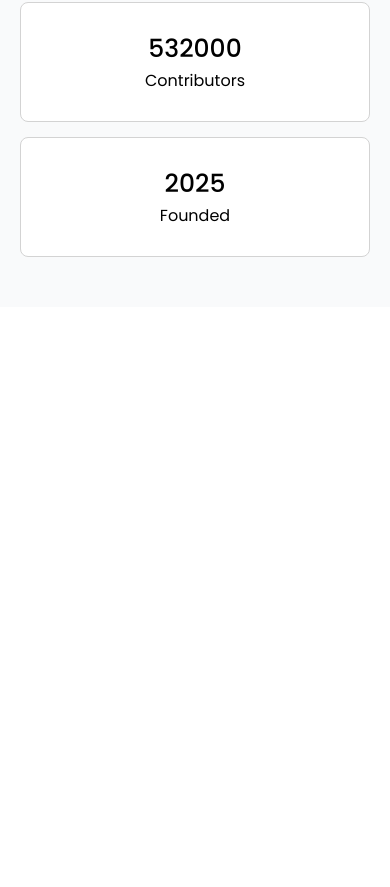
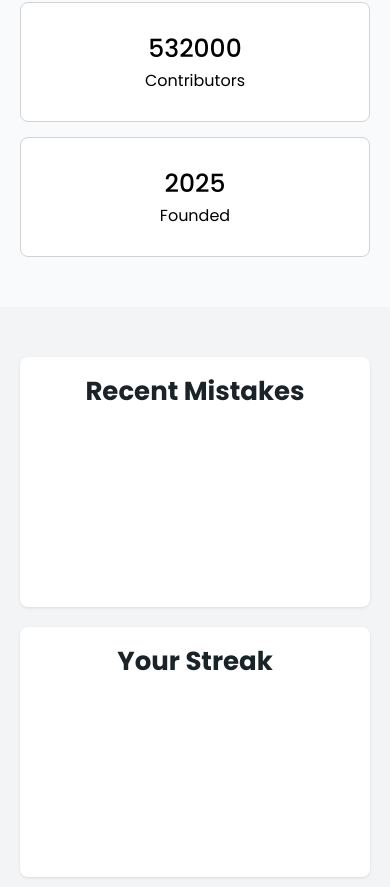
Before and after one commit to DannielVo/IeltsMaster, a React (Vite) app: page / in a window 390 px wide. Shown: the part 2648-3535 px from the top of the page. Before the commit the page ends 2955 px from the top, so only its background shows below. Built offline with nearby package versions, Linux system fonts and the light colour scheme; some icons are missing.

Commit message:
Feat: Finish responsive recent section

```diff
--- a/src/App.jsx
+++ b/src/App.jsx
@@ -1,12 +1,14 @@
 import React from "react";
 import Header from "./components/header/Header";
 import Hero from "./pages/home/hero/Hero";
+import Recent from "./pages/home/recent/Recent";
 
 const App = () => {
   return (
     <>
       <Header></Header>
       <Hero></Hero>
+      <Recent></Recent>
     </>
   );
 };
--- a/src/components/header/Header.jsx
+++ b/src/components/header/Header.jsx
@@ -23,7 +23,7 @@ const Header = () => {
             <a href="#">General</a>
             <a href="#">Sign in</a>
             <button type="button" ref={headerBarsRef} onClick={toggleMobileNav}>
-              <i class="bx  bx-menu"></i>
+              <i className="bx  bx-menu"></i>
             </button>
           </div>
         </div>
@@ -56,7 +56,7 @@ const Header = () => {
         </nav>
 
         <button type="button" onClick={toggleMobileNav}>
-          <i class="bx  bx-x"></i>
+          <i className="bx  bx-x"></i>
         </button>
       </div>
     </>
--- /dev/null
+++ b/src/pages/home/recent/Recent.jsx
@@ -0,0 +1,17 @@
+import React from "react";
+import "./recent.css";
+import RecentMistakes from "./recentMistakes/RecentMistakes";
+import RecentStreak from "./recentStreak/RecentStreak";
+
+const Recent = () => {
+  return (
+    <section className="recent-section left-right">
+      <div className="recent-container">
+        <RecentMistakes></RecentMistakes>
+        <RecentStreak></RecentStreak>
+      </div>
+    </section>
+  );
+};
+
+export default Recent;
--- /dev/null
+++ b/src/pages/home/recent/recent.css
@@ -0,0 +1,63 @@
+.recent-section {
+  /* padding: 50px 150px 10px; */
+  padding-top: 50px;
+  padding-bottom: 10px;
+  background-color: var(--third-background);
+}
+
+.recent-container {
+  display: flex;
+  justify-content: space-around;
+  align-items: center;
+  gap: 20px;
+  flex-wrap: wrap;
+}
+
+.recent-box {
+  width: 100%;
+  min-height: 250px;
+  padding: 15px;
+  border: none;
+  border-radius: 8px;
+  background-color: var(--main-background);
+  color: var(--itemFirst-color);
+  font-size: 16px;
+  box-shadow: 0 1px 3px rgba(0, 0, 0, 0.1);
+}
+
+.recent-box h2 {
+  text-align: center;
+  font-size: 26px;
+  color: var(--itemFirst-color);
+}
+
+/* xs */
+@media (min-width: 475px) {
+}
+
+/* sm */
+@media (min-width: 640px) {
+}
+
+/* md */
+@media (min-width: 768px) {
+  .recent-container {
+    flex-wrap: nowrap;
+  }
+
+  .recent-box {
+    width: 50%;
+  }
+}
+
+/* lg */
+@media (min-width: 1024px) {
+}
+
+/* xl */
+@media (min-width: 1280px) {
+}
+
+/* 2xl */
+@media (min-width: 1536px) {
+}
--- /dev/null
+++ b/src/pages/home/recent/recentMistakes/RecentMistakes.jsx
@@ -0,0 +1,13 @@
+import React from "react";
+import "./recentMistakes.css";
+
+const RecentMistakes = () => {
+  return (
+    <div className="recent-box recent-mistakes">
+      <h2>Recent Mistakes</h2>
+      <p></p>
+    </div>
+  );
+};
+
+export default RecentMistakes;
--- /dev/null
+++ b/src/pages/home/recent/recentMistakes/recentMistakes.css
@@ -0,0 +1,23 @@
+/* xs */
+@media (min-width: 475px) {
+}
+
+/* sm */
+@media (min-width: 640px) {
+}
+
+/* md */
+@media (min-width: 768px) {
+}
+
+/* lg */
+@media (min-width: 1024px) {
+}
+
+/* xl */
+@media (min-width: 1280px) {
+}
+
+/* 2xl */
+@media (min-width: 1536px) {
+}
--- /dev/null
+++ b/src/pages/home/recent/recentStreak/RecentStreak.jsx
@@ -0,0 +1,13 @@
+import React from "react";
+import "./recentStreak.css";
+
+const RecentStreak = () => {
+  return (
+    <div className="recent-box recent-streak">
+      <h2>Your Streak</h2>
+      <p></p>
+    </div>
+  );
+};
+
+export default RecentStreak;
--- /dev/null
+++ b/src/pages/home/recent/recentStreak/recentStreak.css
@@ -0,0 +1,23 @@
+/* xs */
+@media (min-width: 475px) {
+}
+
+/* sm */
+@media (min-width: 640px) {
+}
+
+/* md */
+@media (min-width: 768px) {
+}
+
+/* lg */
+@media (min-width: 1024px) {
+}
+
+/* xl */
+@media (min-width: 1280px) {
+}
+
+/* 2xl */
+@media (min-width: 1536px) {
+}
```
